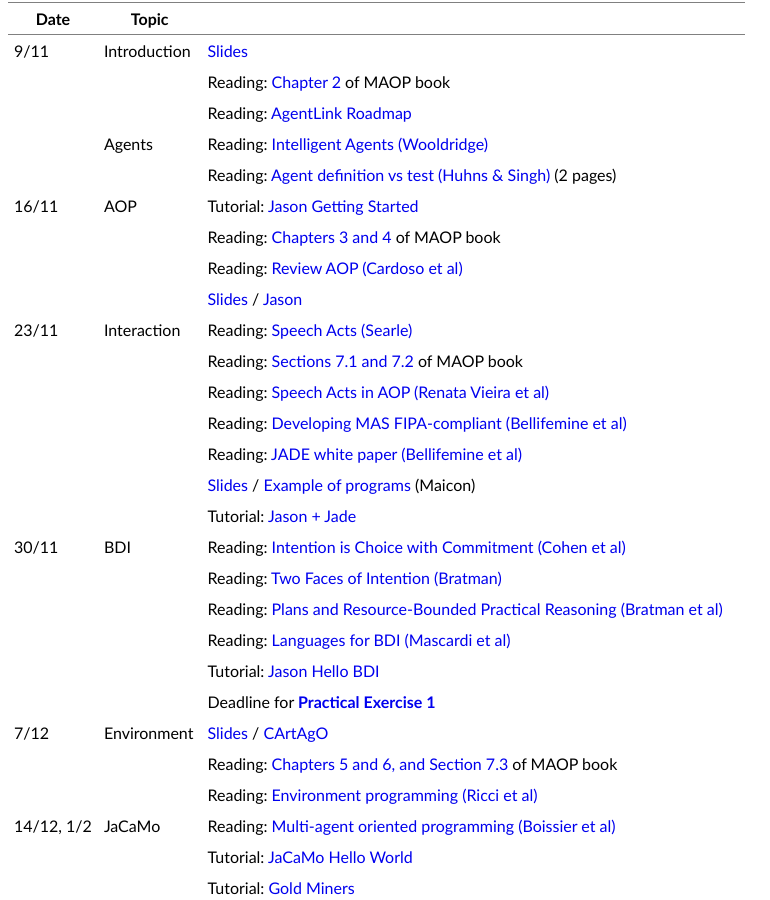
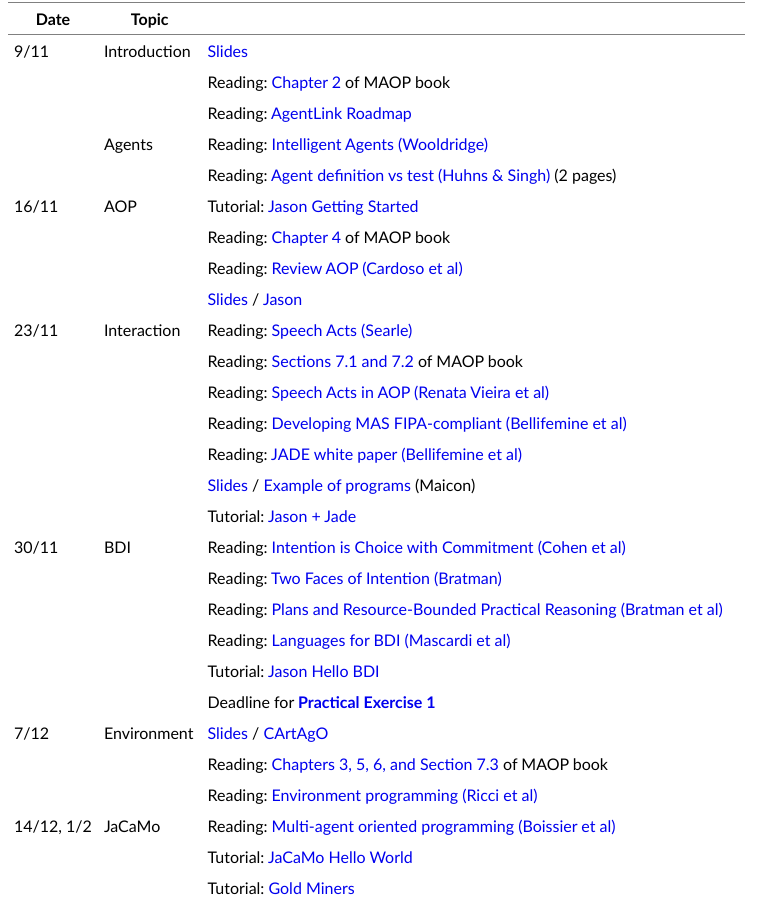
Before and after one commit to jomifred/jomifred.github.io, a plain HTML site: page mas/index.html in a window 1280 px wide. Shown: the part 278-1178 px from the top of the page, without its empty margins (0-770 px from the left). Drawn offline with Linux system fonts and the light colour scheme.

Commit message:
update mas

```diff
--- a/mas/index.html
+++ b/mas/index.html
@@ -4,7 +4,7 @@
 <html xmlns="http://www.w3.org/1999/xhtml" lang="pt" xml:lang="pt">
 <head>
 <title>Multiagent Systems Course</title>
-<!-- 2021-10-26 Tue 16:20 -->
+<!-- 2021-11-16 Tue 16:03 -->
 <meta  http-equiv="Content-Type" content="text/html;charset=utf-8" />
 <meta  name="generator" content="Org-mode" />
 <meta  name="author" content="Jomi F. Hübner" />
@@ -223,7 +223,7 @@ for the JavaScript code in this tag.
 <tr>
 <td class="left">&#xa0;</td>
 <td class="left">&#xa0;</td>
-<td class="left">Reading: <a href="https://mitpress.mit.edu/books/multi-agent-oriented-programming">Chapters 3 and 4</a> of MAOP book</td>
+<td class="left">Reading: <a href="https://mitpress.mit.edu/books/multi-agent-oriented-programming">Chapter 4</a> of MAOP book</td>
 <td class="left">&#xa0;</td>
 </tr>
 
@@ -342,7 +342,7 @@ for the JavaScript code in this tag.
 <tr>
 <td class="left">&#xa0;</td>
 <td class="left">&#xa0;</td>
-<td class="left">Reading: <a href="https://mitpress.mit.edu/books/multi-agent-oriented-programming">Chapters 5 and 6, and Section 7.3</a> of MAOP book</td>
+<td class="left">Reading: <a href="https://mitpress.mit.edu/books/multi-agent-oriented-programming">Chapters 3, 5, 6, and Section 7.3</a> of MAOP book</td>
 <td class="left">&#xa0;</td>
 </tr>
 
@@ -528,7 +528,7 @@ for the JavaScript code in this tag.
 <div id="postamble" class="status">
 <p class="author">Author: Jomi F. Hübner</p>
 <p class="email">Email: <a href="mailto:jomi.hubner@ufsc.br">jomi.hubner@ufsc.br</a></p>
-<p class="date">Created: 2021-10-26 Tue 16:20</p>
+<p class="date">Created: 2021-11-16 Tue 16:03</p>
 <p class="creator"><a href="http://www.gnu.org/software/emacs/">Emacs</a> 25.3.50.1 (<a href="http://orgmode.org">Org</a> mode 8.2.10)</p>
 <p class="validation"><a href="http://validator.w3.org/check?uri=referer">Validate</a></p>
 </div>
```
Also changed, not shown: 1 other file.
